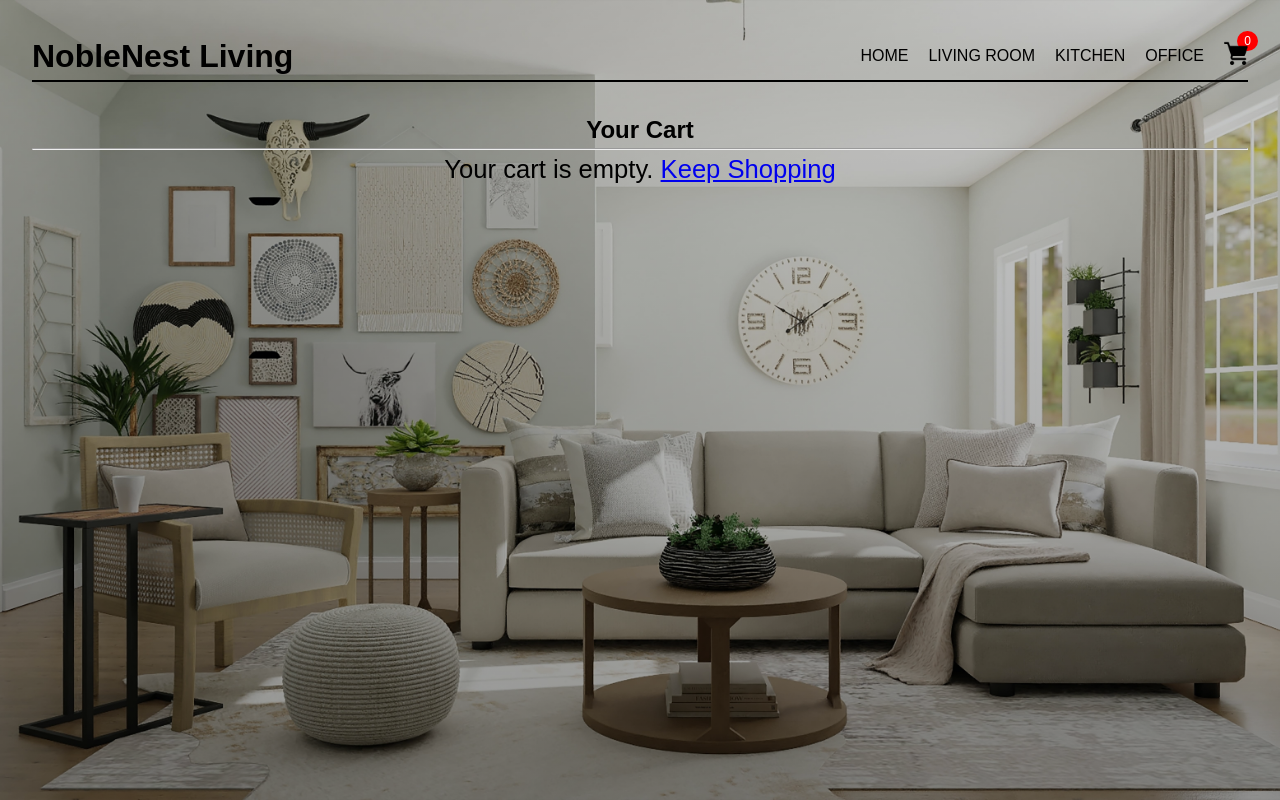
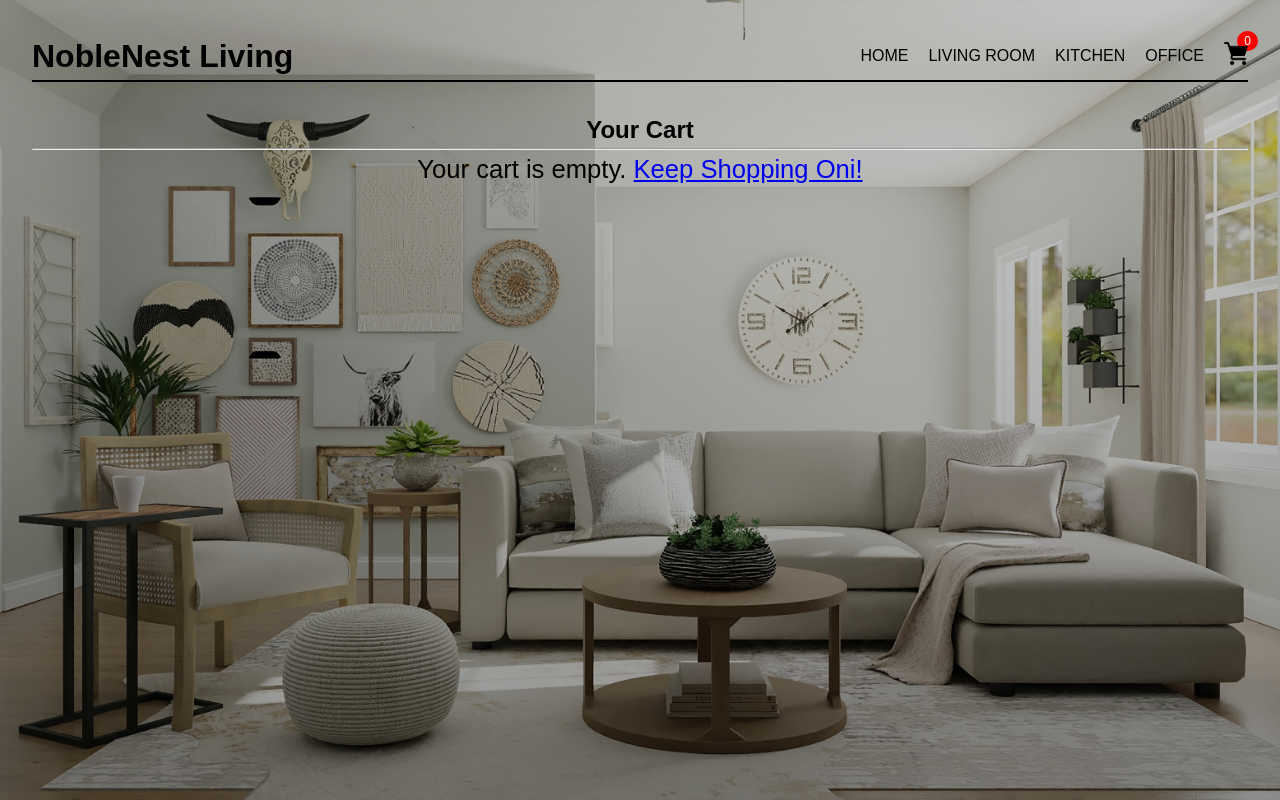
Before and after one commit to Mcorduk/shopping-card, a React (Vite) app: page /shopping-cart in a window 1280 px wide. Built offline with nearby package versions, Linux system fonts and the light colour scheme.

Commit message:
chore: add easter egg

```diff
--- a/src/pages/ShoppingCartPage/ShoppingCartPage.jsx
+++ b/src/pages/ShoppingCartPage/ShoppingCartPage.jsx
@@ -24,7 +24,7 @@ export default function ShoppingCart(props) {
         </section>
       ) : (
         <p style={{ fontSize: "1.6rem" }}>
-          Your cart is empty. <Link to="/living-room">Keep Shopping</Link>
+          Your cart is empty. <Link to="/living-room">Keep Shopping Oni!</Link>
         </p>
       )}
     </main>
```
